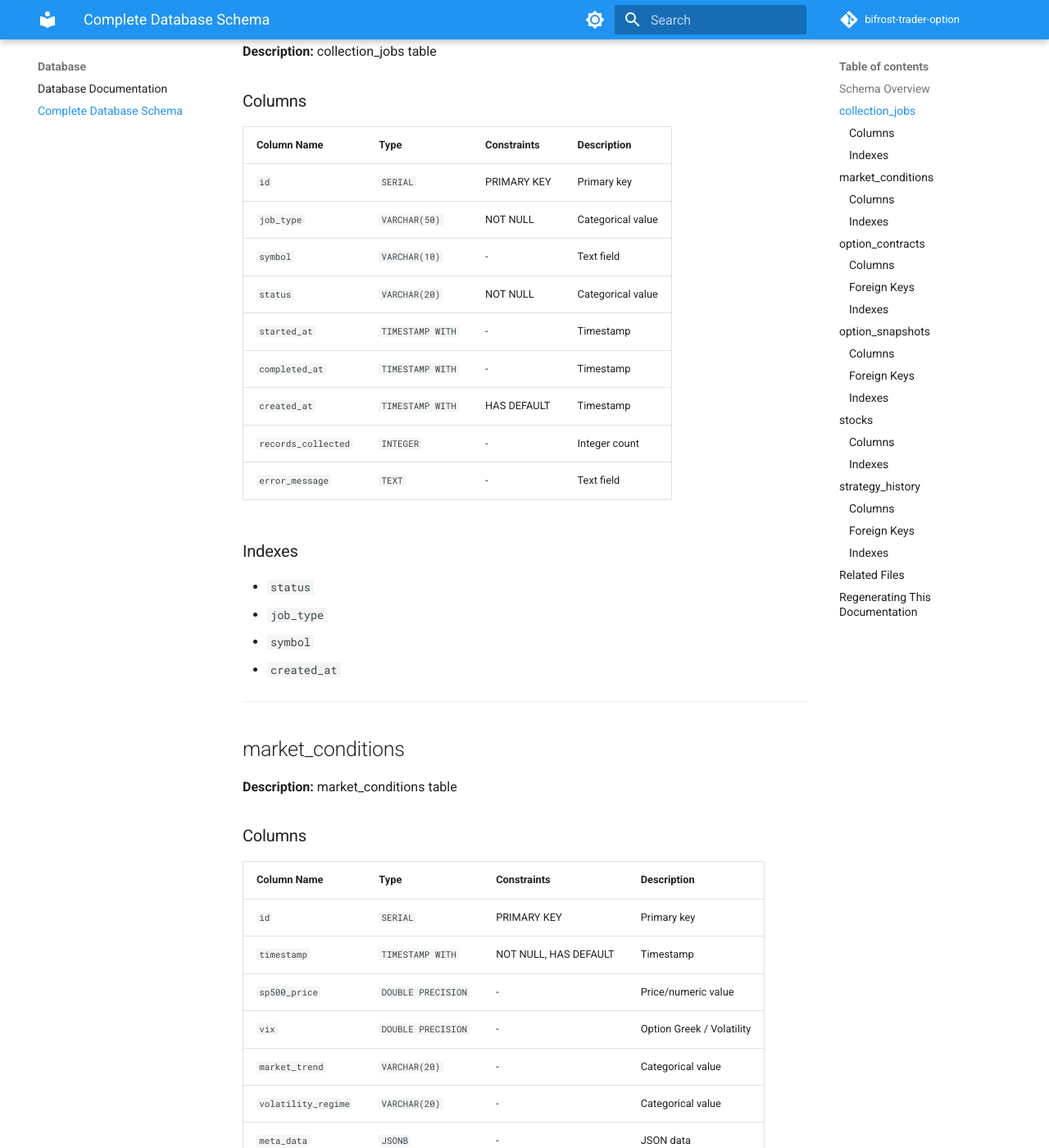
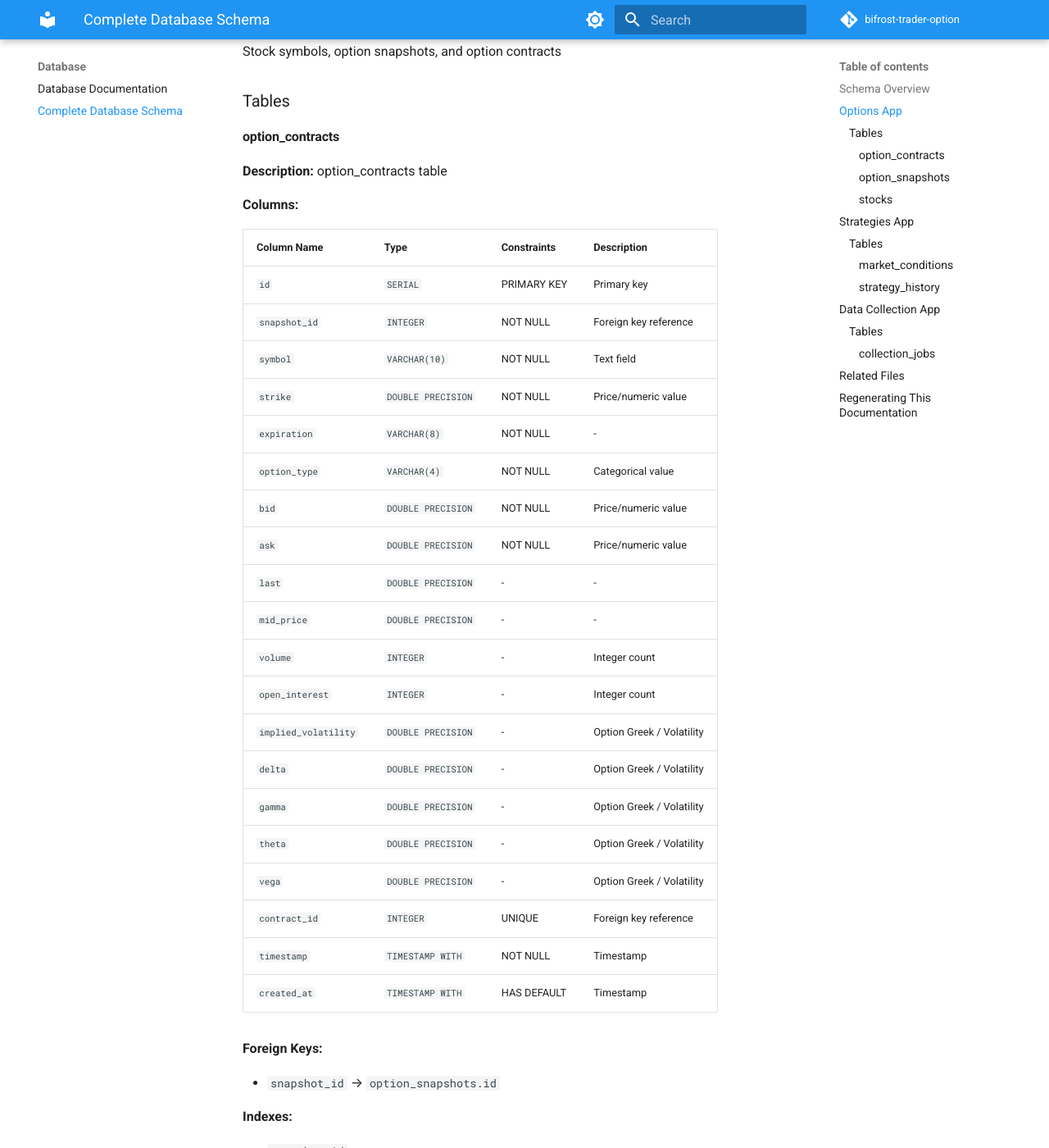
Before and after one commit to weitingzhao/bifrost-trader-option, an MkDocs documentation site: the page built from docs/database/SCHEMA.md, in a window 1280 px wide and 1400 px high, scrolled down 654 px. Shown: the whole window at 82% size. Built offline with MkDocs 1.6.1 and Material for MkDocs 9.7.7, drawn with Linux system fonts in a browser that asks for light colours; comment, search, counter and statistics services are not loaded; the version menu is left out; some of the changed text lies outside the part shown.

Commit message:
Fix indentation error and verify app-based organization works

```diff
--- a/docs/database/SCHEMA.md
+++ b/docs/database/SCHEMA.md
@@ -16,60 +16,17 @@ The database schema is organized into three Django apps:
 
 ---
 
-## collection_jobs
+## Options App
 
-**Description:** collection_jobs table
+Stock symbols, option snapshots, and option contracts
 
-### Columns
+### Tables
 
-| Column Name | Type | Constraints | Description |
-|------------|------|-------------|-------------|
-| `id` | `SERIAL` | PRIMARY KEY | Primary key |
-| `job_type` | `VARCHAR(50)` | NOT NULL | Categorical value |
-| `symbol` | `VARCHAR(10)` | - | Text field |
-| `status` | `VARCHAR(20)` | NOT NULL | Categorical value |
-| `started_at` | `TIMESTAMP WITH` | - | Timestamp |
-| `completed_at` | `TIMESTAMP WITH` | - | Timestamp |
-| `created_at` | `TIMESTAMP WITH` | HAS DEFAULT | Timestamp |
-| `records_collected` | `INTEGER` | - | Integer count |
-| `error_message` | `TEXT` | - | Text field |
-
-### Indexes
-
-- `status`
-- `job_type`
-- `symbol`
-- `created_at`
-
----
-
-## market_conditions
-
-**Description:** market_conditions table
-
-### Columns
-
-| Column Name | Type | Constraints | Description |
-|------------|------|-------------|-------------|
-| `id` | `SERIAL` | PRIMARY KEY | Primary key |
-| `timestamp` | `TIMESTAMP WITH` | NOT NULL, HAS DEFAULT | Timestamp |
-| `sp500_price` | `DOUBLE PRECISION` | - | Price/numeric value |
-| `vix` | `DOUBLE PRECISION` | - | Option Greek / Volatility |
-| `market_trend` | `VARCHAR(20)` | - | Categorical value |
-| `volatility_regime` | `VARCHAR(20)` | - | Categorical value |
-| `meta_data` | `JSONB` | - | JSON data |
-
-### Indexes
-
-- `timestamp`
-
----
-
-## option_contracts
+#### option_contracts
 
 **Description:** option_contracts table
 
-### Columns
+**Columns:**
 
 | Column Name | Type | Constraints | Description |
 |------------|------|-------------|-------------|
@@ -94,11 +51,11 @@ The database schema is organized into three Django apps:
 | `timestamp` | `TIMESTAMP WITH` | NOT NULL | Timestamp |
 | `created_at` | `TIMESTAMP WITH` | HAS DEFAULT | Timestamp |
 
-### Foreign Keys
+**Foreign Keys:**
 
 - `snapshot_id` → `option_snapshots.id`
 
-### Indexes
+**Indexes:**
 
 - `snapshot_id`
 - `symbol`
@@ -108,11 +65,11 @@ The database schema is organized into three Django apps:
 
 ---
 
-## option_snapshots
+#### option_snapshots
 
 **Description:** option_snapshots table
 
-### Columns
+**Columns:**
 
 | Column Name | Type | Constraints | Description |
 |------------|------|-------------|-------------|
@@ -126,11 +83,11 @@ The database schema is organized into three Django apps:
 | `strike_range` | `JSONB` | - | JSON data |
 | `created_at` | `TIMESTAMP WITH` | HAS DEFAULT | Timestamp |
 
-### Foreign Keys
+**Foreign Keys:**
 
 - `stock_id` → `stocks.id`
 
-### Indexes
+**Indexes:**
 
 - `stock_id`
 - `symbol`
@@ -138,11 +95,11 @@ The database schema is organized into three Django apps:
 
 ---
 
-## stocks
+#### stocks
 
 **Description:** stocks table
 
-### Columns
+**Columns:**
 
 | Column Name | Type | Constraints | Description |
 |------------|------|-------------|-------------|
@@ -154,18 +111,47 @@ The database schema is organized into three Django apps:
 | `created_at` | `TIMESTAMP WITH` | HAS DEFAULT | Timestamp |
 | `updated_at` | `TIMESTAMP WITH` | HAS DEFAULT | Timestamp |
 
-### Indexes
+**Indexes:**
 
 - `symbol`
 - `created_at`
 
 ---
 
-## strategy_history
+
+## Strategies App
+
+Strategy history and market conditions
+
+### Tables
+
+#### market_conditions
+
+**Description:** market_conditions table
+
+**Columns:**
+
+| Column Name | Type | Constraints | Description |
+|------------|------|-------------|-------------|
+| `id` | `SERIAL` | PRIMARY KEY | Primary key |
+| `timestamp` | `TIMESTAMP WITH` | NOT NULL, HAS DEFAULT | Timestamp |
+| `sp500_price` | `DOUBLE PRECISION` | - | Price/numeric value |
+| `vix` | `DOUBLE PRECISION` | - | Option Greek / Volatility |
+| `market_trend` | `VARCHAR(20)` | - | Categorical value |
+| `volatility_regime` | `VARCHAR(20)` | - | Categorical value |
+| `meta_data` | `JSONB` | - | JSON data |
+
+**Indexes:**
+
+- `timestamp`
+
+---
+
+#### strategy_history
 
 **Description:** strategy_history table
 
-### Columns
+**Columns:**
 
 | Column Name | Type | Constraints | Description |
 |------------|------|-------------|-------------|
@@ -188,11 +174,11 @@ The database schema is organized into three Django apps:
 | `timestamp` | `TIMESTAMP WITH` | NOT NULL | Timestamp |
 | `created_at` | `TIMESTAMP WITH` | HAS DEFAULT | Timestamp |
 
-### Foreign Keys
+**Foreign Keys:**
 
 - `stock_id` → `stocks.id`
 
-### Indexes
+**Indexes:**
 
 - `stock_id`
 - `symbol`
@@ -201,6 +187,41 @@ The database schema is organized into three Django apps:
 - `created_at`
 
 ---
+
+
+## Data Collection App
+
+Collection job tracking
+
+### Tables
+
+#### collection_jobs
+
+**Description:** collection_jobs table
+
+**Columns:**
+
+| Column Name | Type | Constraints | Description |
+|------------|------|-------------|-------------|
+| `id` | `SERIAL` | PRIMARY KEY | Primary key |
+| `job_type` | `VARCHAR(50)` | NOT NULL | Categorical value |
+| `symbol` | `VARCHAR(10)` | - | Text field |
+| `status` | `VARCHAR(20)` | NOT NULL | Categorical value |
+| `started_at` | `TIMESTAMP WITH` | - | Timestamp |
+| `completed_at` | `TIMESTAMP WITH` | - | Timestamp |
+| `created_at` | `TIMESTAMP WITH` | HAS DEFAULT | Timestamp |
+| `records_collected` | `INTEGER` | - | Integer count |
+| `error_message` | `TEXT` | - | Text field |
+
+**Indexes:**
+
+- `status`
+- `job_type`
+- `symbol`
+- `created_at`
+
+---
+
 
 ## Related Files
 
```
Also changed, not shown: 1 other file.
